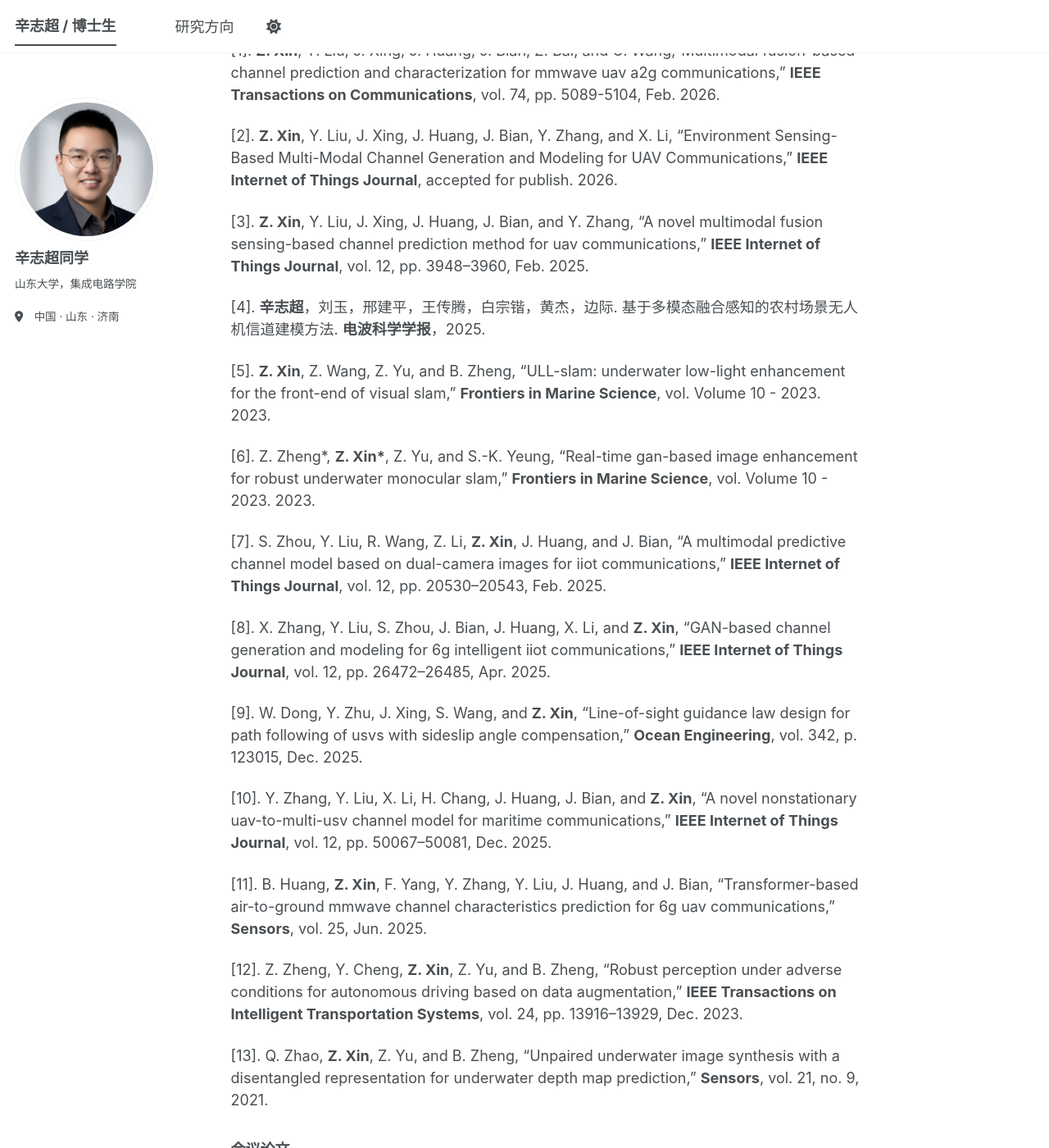
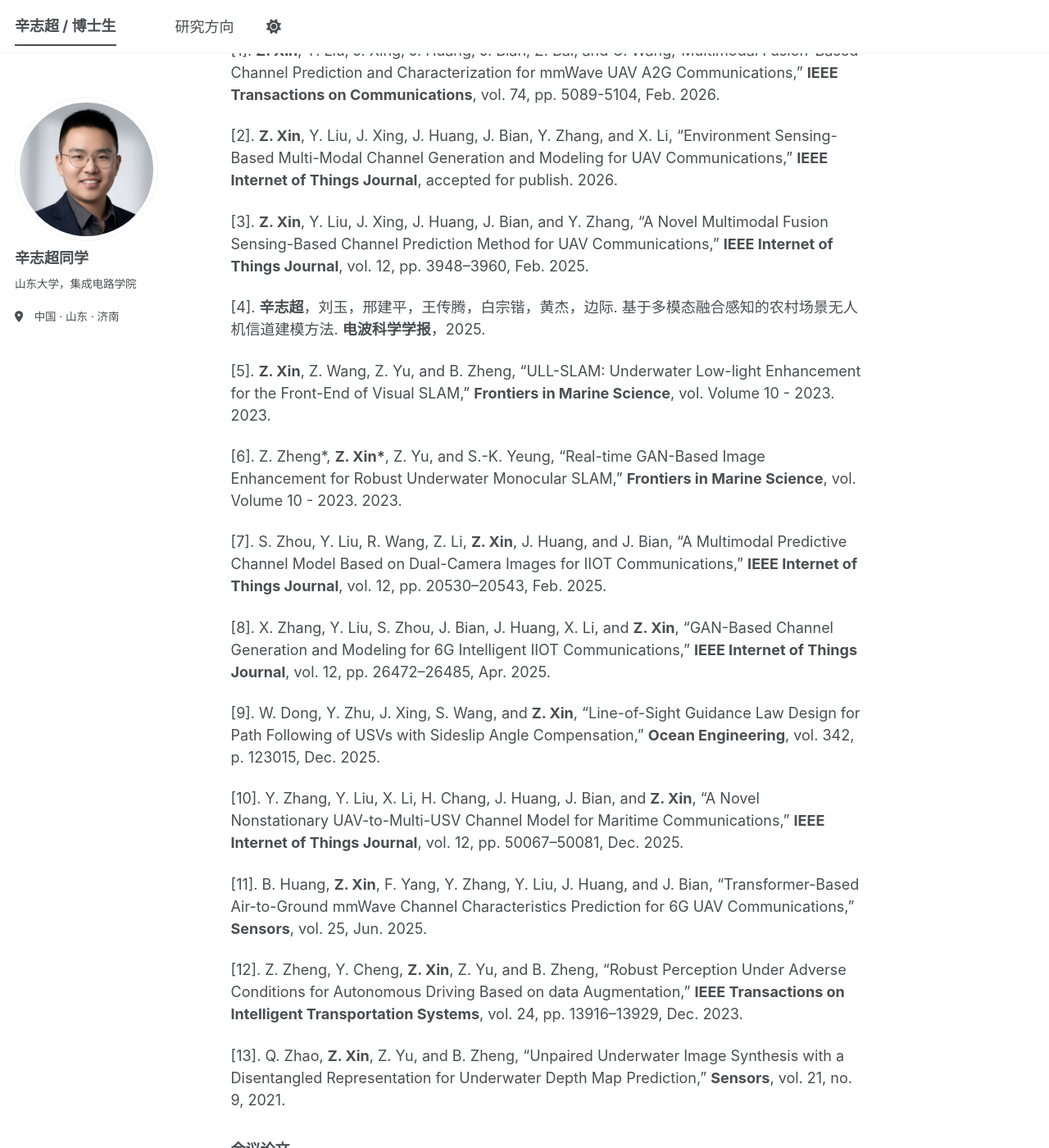
Before and after one commit to zhichaoxin/zhichaoxin.github.io, a Jekyll site: the page built from _pages/about.md, in a window 1280 px wide and 1400 px high, scrolled down 815 px. Shown: the whole window at 82% size. Built offline with Jekyll 4.4.1, drawn with Linux system fonts in a browser that asks for light colours; a script bundle is joined from its source files by our own code; library files that are not in the unit come from our copies; part of the change alters nothing that is shown; some of the changed text lies outside the part shown.

```diff
--- a/_pages/about.md
+++ b/_pages/about.md
@@ -30,37 +30,37 @@ redirect_from:
 </ul>
 
 ## <span id="jump2">教育经历</span>
-- 山东大学，集成电路学院 (2023年9月 – 至今) --博士生（济南，中国）
-- 中国海洋大学，信息科学与工程学院 (2020年9月 – 2023年6月) -- 硕士生（青岛，中国）
+- 山东大学，集成电路学院 (2023年9月 – 至今) --博士生
+- 中国海洋大学，信息科学与工程学院 (2020年9月 – 2023年6月) -- 硕士生
 
 
 ## <span id="jump3">发表文章</span>
 ### 期刊论文
-[1]. **Z. Xin**, Y. Liu, J. Xing, J. Huang, J. Bian, Z. Bai, and C. Wang,"Multimodal fusion-based channel prediction and characterization for mmwave uav a2g communications," **IEEE Transactions on Communications**, vol. 74, pp. 5089-5104, Feb. 2026.
+[1]. **Z. Xin**, Y. Liu, J. Xing, J. Huang, J. Bian, Z. Bai, and C. Wang,"Multimodal Fusion-Based Channel Prediction and Characterization for mmWave UAV A2G Communications," **IEEE Transactions on Communications**, vol. 74, pp. 5089-5104, Feb. 2026.
 
 [2]. **Z. Xin**, Y. Liu, J. Xing, J. Huang, J. Bian, Y. Zhang, and X. Li, “Environment Sensing-Based Multi-Modal Channel Generation and Modeling for UAV Communications,” **IEEE Internet of Things Journal**, accepted for publish. 2026.
 
-[3]. **Z. Xin**, Y. Liu, J. Xing, J. Huang, J. Bian, and Y. Zhang, “A novel multimodal fusion sensing-based channel prediction method for uav communications,” **IEEE Internet of Things Journal**, vol. 12, pp. 3948–3960, Feb. 2025.
+[3]. **Z. Xin**, Y. Liu, J. Xing, J. Huang, J. Bian, and Y. Zhang, “A Novel Multimodal Fusion Sensing-Based Channel Prediction Method for UAV Communications,” **IEEE Internet of Things Journal**, vol. 12, pp. 3948–3960, Feb. 2025.
 
 [4]. **辛志超**，刘玉，邢建平，王传腾，白宗锴，黄杰，边际. 基于多模态融合感知的农村场景无人机信道建模方法. **电波科学学报**，2025.
 
-[5]. **Z. Xin**, Z. Wang, Z. Yu, and B. Zheng, “ULL-slam: underwater low-light enhancement for the front-end of visual slam,” **Frontiers in Marine Science**, vol. Volume 10 - 2023. 2023.
+[5]. **Z. Xin**, Z. Wang, Z. Yu, and B. Zheng, “ULL-SLAM: Underwater Low-light Enhancement for the Front-End of Visual SLAM,” **Frontiers in Marine Science**, vol. Volume 10 - 2023. 2023.
 
-[6]. Z. Zheng\*, **Z. Xin\***, Z. Yu, and S.-K. Yeung, “Real-time gan-based image enhancement for robust underwater monocular slam,” **Frontiers in Marine Science**, vol. Volume 10 - 2023. 2023.
+[6]. Z. Zheng\*, **Z. Xin\***, Z. Yu, and S.-K. Yeung, “Real-time GAN-Based Image Enhancement for Robust Underwater Monocular SLAM,” **Frontiers in Marine Science**, vol. Volume 10 - 2023. 2023.
 
-[7]. S. Zhou, Y. Liu, R. Wang, Z. Li, **Z. Xin**, J. Huang, and J. Bian, “A multimodal predictive channel model based on dual-camera images for iiot communications,” **IEEE Internet of Things Journal**, vol. 12, pp. 20530–20543, Feb. 2025.
+[7]. S. Zhou, Y. Liu, R. Wang, Z. Li, **Z. Xin**, J. Huang, and J. Bian, “A Multimodal Predictive Channel Model Based on Dual-Camera Images for IIOT Communications,” **IEEE Internet of Things Journal**, vol. 12, pp. 20530–20543, Feb. 2025.
 
-[8]. X. Zhang, Y. Liu, S. Zhou, J. Bian, J. Huang, X. Li, and **Z. Xin**, “GAN-based channel generation and modeling for 6g intelligent iiot communications,” **IEEE Internet of Things Journal**, vol. 12, pp. 26472–26485, Apr. 2025.
+[8]. X. Zhang, Y. Liu, S. Zhou, J. Bian, J. Huang, X. Li, and **Z. Xin**, “GAN-Based Channel Generation and Modeling for 6G Intelligent IIOT Communications,” **IEEE Internet of Things Journal**, vol. 12, pp. 26472–26485, Apr. 2025.
 
-[9]. W. Dong, Y. Zhu, J. Xing, S. Wang, and **Z. Xin**, “Line-of-sight guidance law design for path following of usvs with sideslip angle compensation,” **Ocean Engineering**, vol. 342, p. 123015, Dec. 2025.
+[9]. W. Dong, Y. Zhu, J. Xing, S. Wang, and **Z. Xin**, “Line-of-Sight Guidance Law Design for Path Following of USVs with Sideslip Angle Compensation,” **Ocean Engineering**, vol. 342, p. 123015, Dec. 2025.
 
-[10]. Y. Zhang, Y. Liu, X. Li, H. Chang, J. Huang, J. Bian, and **Z. Xin**, “A novel nonstationary uav-to-multi-usv channel model for maritime communications,” **IEEE Internet of Things Journal**, vol. 12, pp. 50067–50081, Dec. 2025.
+[10]. Y. Zhang, Y. Liu, X. Li, H. Chang, J. Huang, J. Bian, and **Z. Xin**, “A Novel Nonstationary UAV-to-Multi-USV Channel Model for Maritime Communications,” **IEEE Internet of Things Journal**, vol. 12, pp. 50067–50081, Dec. 2025.
 
-[11]. B. Huang, **Z. Xin**, F. Yang, Y. Zhang, Y. Liu, J. Huang, and J. Bian, “Transformer-based air-to-ground mmwave channel characteristics prediction for 6g uav communications,” **Sensors**, vol. 25, Jun. 2025.
+[11]. B. Huang, **Z. Xin**, F. Yang, Y. Zhang, Y. Liu, J. Huang, and J. Bian, “Transformer-Based Air-to-Ground mmWave Channel Characteristics Prediction for 6G UAV Communications,” **Sensors**, vol. 25, Jun. 2025.
 
-[12]. Z. Zheng, Y. Cheng, **Z. Xin**, Z. Yu, and B. Zheng, “Robust perception under adverse conditions for autonomous driving based on data augmentation,” **IEEE Transactions on Intelligent Transportation Systems**, vol. 24, pp. 13916–13929, Dec. 2023.
+[12]. Z. Zheng, Y. Cheng, **Z. Xin**, Z. Yu, and B. Zheng, “Robust Perception Under Adverse Conditions for Autonomous Driving Based on data Augmentation,” **IEEE Transactions on Intelligent Transportation Systems**, vol. 24, pp. 13916–13929, Dec. 2023.
 
-[13]. Q. Zhao, **Z. Xin**, Z. Yu, and B. Zheng, “Unpaired underwater image synthesis with a disentangled representation for underwater depth map prediction,” **Sensors**, vol. 21, no. 9, 2021.
+[13]. Q. Zhao, **Z. Xin**, Z. Yu, and B. Zheng, “Unpaired Underwater Image Synthesis with a Disentangled Representation for Underwater Depth Map Prediction,” **Sensors**, vol. 21, no. 9, 2021.
 ### 会议论文
 [1]. J. Li, Y. Xing, **Z. Xin**, Y. Wu, and J. Xing, “Vision-Based Method for Visitor Detection in Nighttime Scenic Spots,” in Proc MLCIPR 2025, Nanjing, China, Dec. 2025.
 
```
